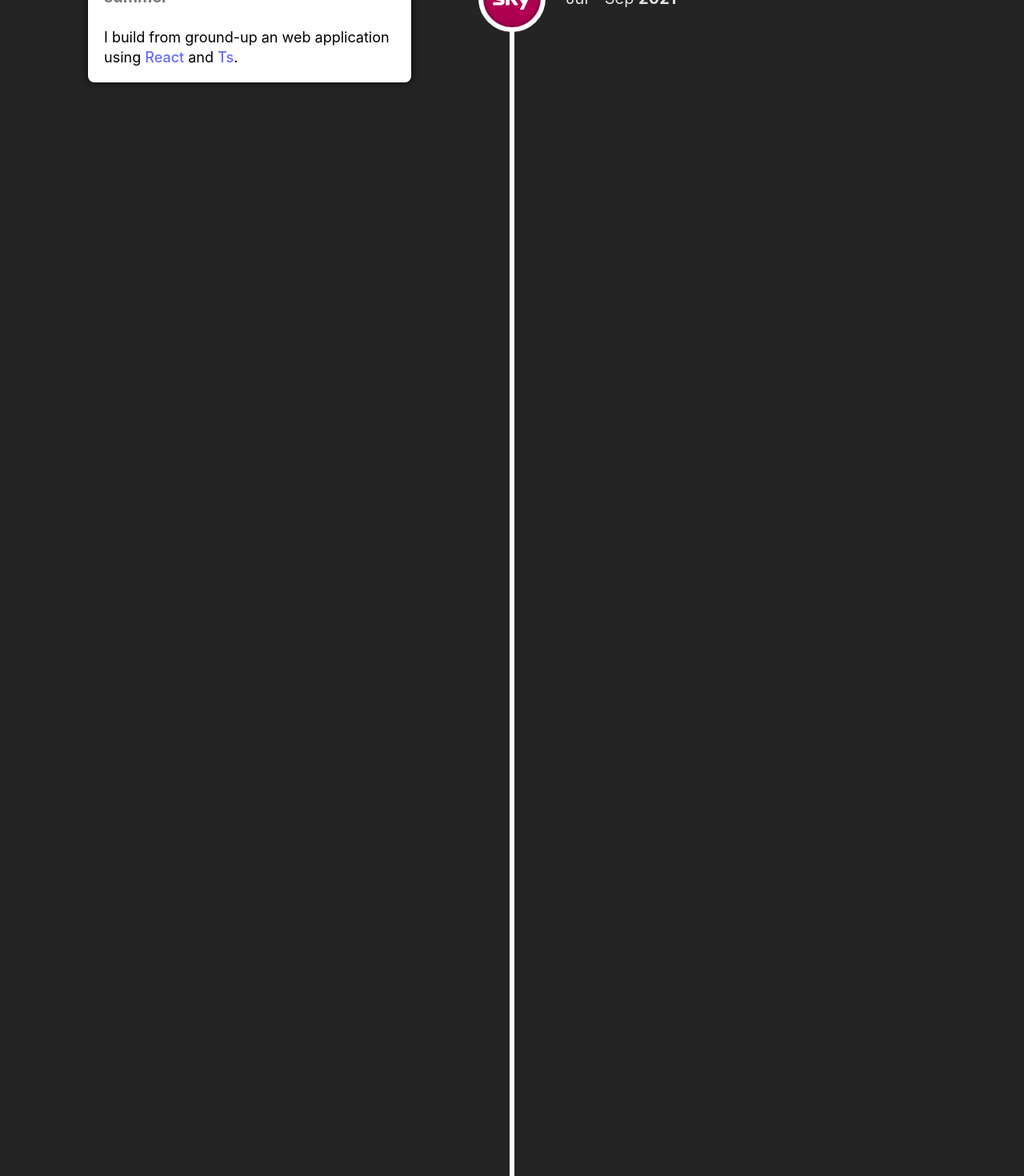
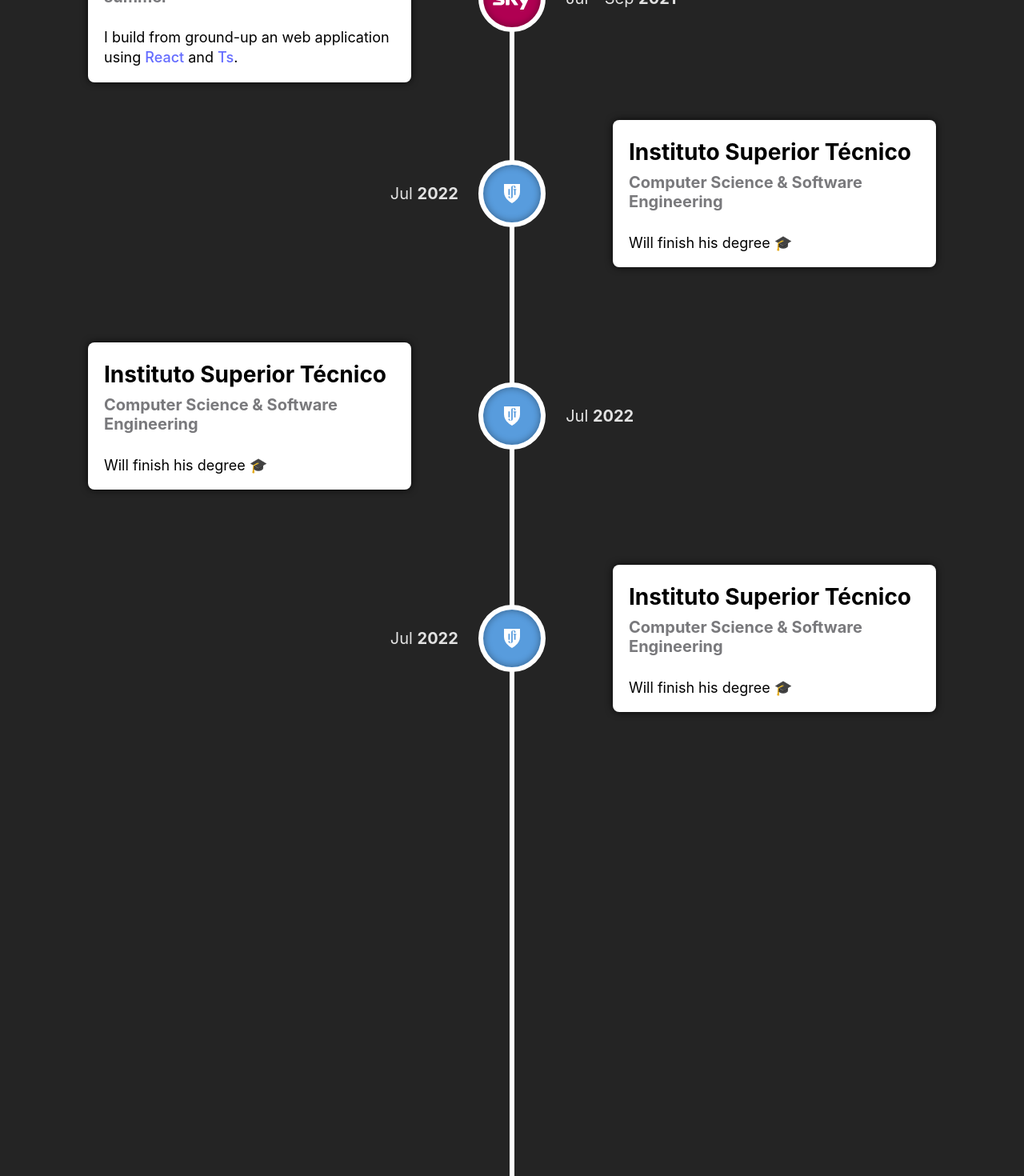
Before and after one commit to sdrrv/sdrrv.github.io, a React (Vite) app: page / in a window 1280 px wide. Shown: the part 2280-3750 px from the top of the page at 80% size. Built offline with nearby package versions, Linux system fonts and the light colour scheme.

Commit message:
Line fix

```diff
--- a/src/Components/TimeLine/TimeLine.component.scss
+++ b/src/Components/TimeLine/TimeLine.component.scss
@@ -5,12 +5,15 @@
   height: 100%;
   width: 0;
   &-first {
-    margin-top: 60vh;
+    margin-top: 30vh;
+    height: 70vh;
     border-radius: 20px 20px 0 0;
   }
   &-last {
+    z-index: -1;
     border-radius: 0 0 20px 20px;
-    margin-bottom: 60vh;
+    margin-bottom: 30vh;
+    height: 70vh;
   }
 
   &_dot {
--- a/src/Components/TimeLine/TimeLine.tsx
+++ b/src/Components/TimeLine/TimeLine.tsx
@@ -65,6 +65,49 @@
         <div className="vl vl-first" />
       </section>
       <section>
+        <div className="timeline">
+          <TimeLineElement
+            color="#589CDD"
+            reversed={true}
+            iconNode={<TecnicoSVG />}
+            dateNode={
+              <>
+                Jul <b>2022</b>
+              </>
+            }
+          >
+            <h3> Instituto Superior Técnico </h3>
+            <h4> Computer Science & Software Engineering</h4>
+            <p>Will finish his degree 🎓 </p>
+          </TimeLineElement>
+          <TimeLineElement
+            color="#589CDD"
+            iconNode={<TecnicoSVG />}
+            dateNode={
+              <>
+                Jul <b>2022</b>
+              </>
+            }
+          >
+            <h3> Instituto Superior Técnico </h3>
+            <h4> Computer Science & Software Engineering</h4>
+            <p>Will finish his degree 🎓 </p>
+          </TimeLineElement>
+          <TimeLineElement
+            color="#589CDD"
+            reversed={true}
+            iconNode={<TecnicoSVG />}
+            dateNode={
+              <>
+                Jul <b>2022</b>
+              </>
+            }
+          >
+            <h3> Instituto Superior Técnico </h3>
+            <h4> Computer Science & Software Engineering</h4>
+            <p>Will finish his degree 🎓 </p>
+          </TimeLineElement>
+        </div>
         <div className="vl" />
       </section>
       <section>
```
